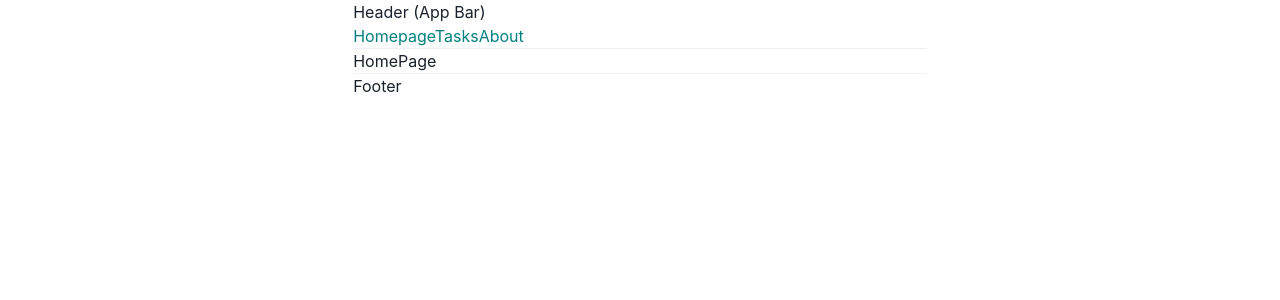
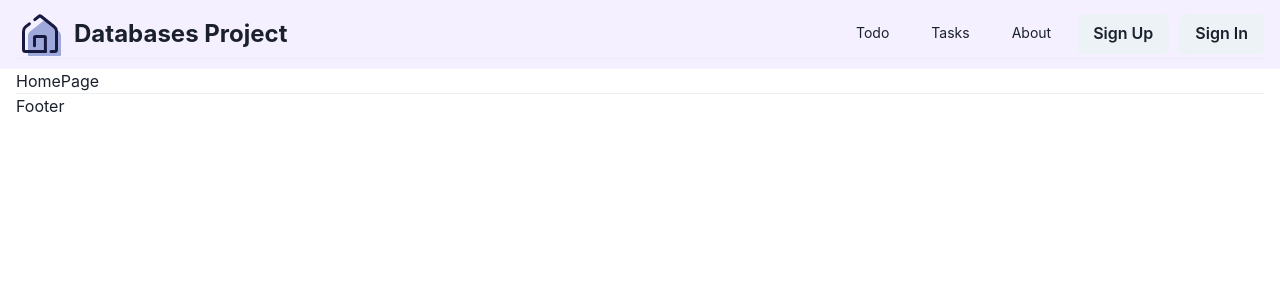
Before and after one commit to biggujo/databases-fullstack-project, a React (Vite) app in the folder frontend/: page / in a window 1280 px wide. Shown: the top 300 px of the page. Built offline with nearby package versions, Linux system fonts and the light colour scheme.

Commit message:
Add header

```diff
--- a/frontend/src/components/App/App.jsx
+++ b/frontend/src/components/App/App.jsx
@@ -5,15 +5,17 @@ import SignInForm from '../../pages/SignInForm.jsx';
 import TasksPage from '../../pages/TasksPage.jsx'; // Импортируйте компонент SignInForm
 
 function App() {
-  return (<Routes>
+  return (
+    <Routes>
       <Route path={'/'} element={<Layout />}>
-        <Route index element={<HomePage />} />
-        <Route path={'about'} element={<AboutPage />} />
-        <Route path={'tasks'} element={<TasksPage />} />
+  	<Route index element={<HomePage />} />
+  	<Route path={'about'} element={<AboutPage />} />
+  	<Route path={'tasks'} element={<TasksPage />} />
+  	<Route path={'signin'} element={<SignInForm />} />
       </Route>
-      <Route path={'/signin'} element={
-        <SignInForm />} /> {/* Добавьте маршрут для вашей новой страницы */}
-    </Routes>);
+
+    </Routes>
+  );
 }
 
 export default App;
--- a/frontend/src/components/Layout/Layout.jsx
+++ b/frontend/src/components/Layout/Layout.jsx
@@ -1,24 +1,110 @@
-import React from 'react';
-import { Container, Divider, Link, Text } from '@chakra-ui/react';
+import React, { useState } from 'react';
+import { Container, Divider, Text, Link, Flex, Image, Button } from '@chakra-ui/react';
 import { Link as ReactRouterLink, Outlet } from 'react-router-dom';
 
+function Header() {
+  const [isHomeHovered, setIsHomeHovered] = useState(false);
+  const [isSignUpHovered, setIsSignUpHovered] = useState(false);
+  const [isSignInHovered, setIsSignInHovered] = useState(false);
+  const [isTodoHovered, setIsTodoHovered] = useState(false);
+  const [isTasksHovered, setIsTasksHovered] = useState(false);
+  const [isAboutHovered, setIsAboutHovered] = useState(false);
+
+  return (
+    <header style={{ width: '100%', backgroundColor: '#f0f0f0', padding: '10px 0', backgroundColor: '#f5f0ff' }}>
+      <Container maxW="100%">
+        <Flex justify="space-between" align="center">
+          <Flex align="center">
+            <Link
+              as={ReactRouterLink}
+              to="/"
+              _hover={{ textDecoration: 'none' }}
+              onMouseEnter={() => setIsHomeHovered(true)}
+              onMouseLeave={() => setIsHomeHovered(false)}
+              transition="transform 0.3s ease-in-out"
+              style={{ transform: isHomeHovered ? 'scale(1.1)' : 'scale(1)' }}
+            >
+              <Image src="img\home-icon.svg" alt="Home Icon" marginRight="10px" />
+            </Link>
+            <Text fontSize="2xl" fontWeight="bold" marginRight="10px">Databases Project</Text>
+          </Flex>
+          <nav>
+            <Link
+              as={ReactRouterLink}
+              to="/todo"
+              marginRight="10px"
+              _hover={{ textDecoration: 'none', backgroundColor: isTodoHovered ? 'purple.200' : 'blue.500', color: '#fff' }}
+              fontSize="sm"
+              onMouseEnter={() => setIsTodoHovered(true)}
+              onMouseLeave={() => setIsTodoHovered(false)}
+              transition="background-color 0.3s ease-in-out"
+              borderRadius="md"
+              padding="0.5rem 1rem"
+            >
+              Todo
+            </Link>
+            <Link
+              as={ReactRouterLink}
+              to="/tasks"
+              marginRight="10px"
+              _hover={{ textDecoration: 'none', backgroundColor: isTasksHovered ? 'purple.200' : 'blue.500', color: '#fff' }}
+              fontSize="sm"
+              onMouseEnter={() => setIsTasksHovered(true)}
+              onMouseLeave={() => setIsTasksHovered(false)}
+              transition="background-color 0.3s ease-in-out"
+              borderRadius="md"
+              padding="0.5rem 1rem"
+            >
+              Tasks
+            </Link>
+            <Link
+              as={ReactRouterLink}
+              to="/about"
+              marginRight="10px"
+              _hover={{ textDecoration: 'none', backgroundColor: isAboutHovered ? 'purple.200' : 'blue.500', color: '#fff' }}
+              fontSize="sm"
+              onMouseEnter={() => setIsAboutHovered(true)}
+              onMouseLeave={() => setIsAboutHovered(false)}
+              transition="background-color 0.3s ease-in-out"
+              borderRadius="md"
+              padding="0.5rem 1rem"
+            >
+              About
+            </Link>
+            <Button
+              as={ReactRouterLink}
+              to="/signup"
+              marginRight="10px"
+              _hover={{ textDecoration: 'none', backgroundColor: isSignUpHovered ? 'purple.500' : 'blue.500', transform: 'scale(1.05)' }}
+              onMouseEnter={() => setIsSignUpHovered(true)}
+              onMouseLeave={() => setIsSignUpHovered(false)}
+              transition="transform 0.3s ease-in-out"
+            >
+              Sign Up
+            </Button>
+            <Button
+              as={ReactRouterLink}
+              to="/signin"
+              _hover={{ textDecoration: 'none', backgroundColor: isSignInHovered ? 'purple.500' : 'blue.500', transform: 'scale(1.05)' }}
+              onMouseEnter={() => setIsSignInHovered(true)}
+              onMouseLeave={() => setIsSignInHovered(false)}
+              transition="transform 0.3s ease-in-out"
+            >
+              Sign In
+            </Button>
+          </nav>
+        </Flex>
+        <Divider />
+      </Container>
+    </header>
+  );
+}
+
 export default function Layout() {
-  return (<Container>
-    <header>
-      <Text>Header (App Bar)</Text>
-      <Link color={'teal'}
-            as={ReactRouterLink}
-            to={'/'}>Homepage</Link>
-      <Link color={'teal'}
-            as={ReactRouterLink}
-            to={'/tasks'}
-      >Tasks</Link>
-      <Link color={'teal'}
-            as={ReactRouterLink}
-            to={'/about'}
-      >About</Link>
-      <Divider />
-    </header>
+  return (
+    <>
+      <Header />
+      <Container maxW="100%">
         <main>
           <Outlet />
         </main>
@@ -26,5 +112,7 @@ export default function Layout() {
           <Divider />
           <Text>Footer</Text>
         </footer>
-  </Container>);
+      </Container>
+    </>
+  );
 }
```
Also changed, not shown: frontend/img/home-icon.svg (added). Lines whose indentation alone changed are shown as unchanged.
